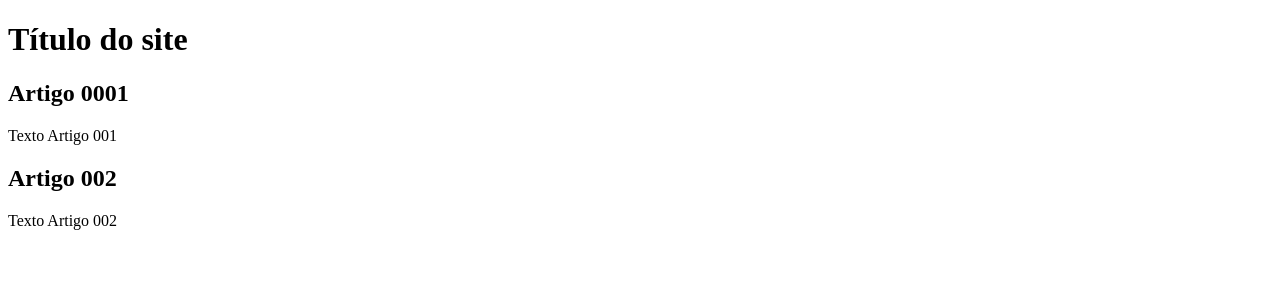
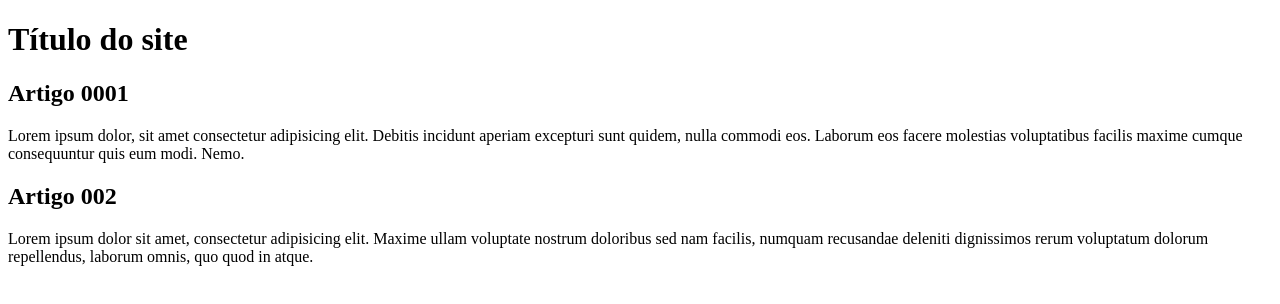
Before and after one commit to Darleijulianocardoso/projeto-site, a plain HTML site: page index.html in a window 1280 px wide. Drawn offline with Linux system fonts and the light colour scheme.

Commit message:
começei a escrever conteudo

```diff
--- a/index.html
+++ b/index.html
@@ -4,7 +4,7 @@
     <meta charset="UTF-8">
     <meta http-equiv="X-UA-Compatible" content="IE=edge">
     <meta name="viewport" content="width=device-width, initial-scale=1.0">
-    <title>Titulo do site</title>
+    <title>cursos gratis</title>
 </head>
 <body>
    <main>
@@ -13,11 +13,11 @@
        </header>
        <article>
            <h2>Artigo 0001</h2>
-           <p>Texto Artigo 001</p>
+           <p>Lorem ipsum dolor, sit amet consectetur adipisicing elit. Debitis incidunt aperiam excepturi sunt quidem, nulla commodi eos. Laborum eos facere molestias voluptatibus facilis maxime cumque consequuntur quis eum modi. Nemo.</p>
        </article>
        <article>
        <h2>Artigo 002</h2>
-       <p>Texto Artigo 002</p>
+       <p>Lorem ipsum dolor sit amet, consectetur adipisicing elit. Maxime ullam voluptate nostrum doloribus sed nam facilis, numquam recusandae deleniti dignissimos rerum voluptatum dolorum repellendus, laborum omnis, quo quod in atque.</p>
        </article>
    </main>
 </body>
```
